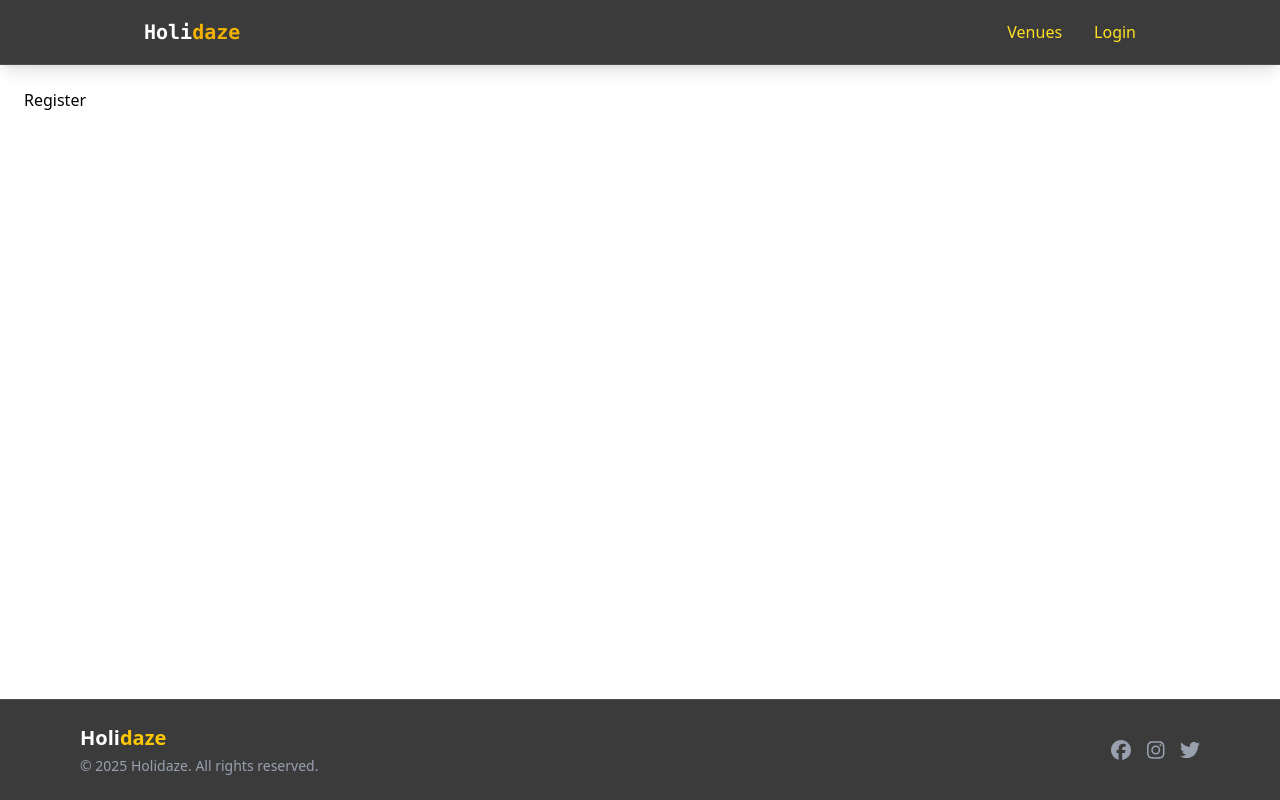
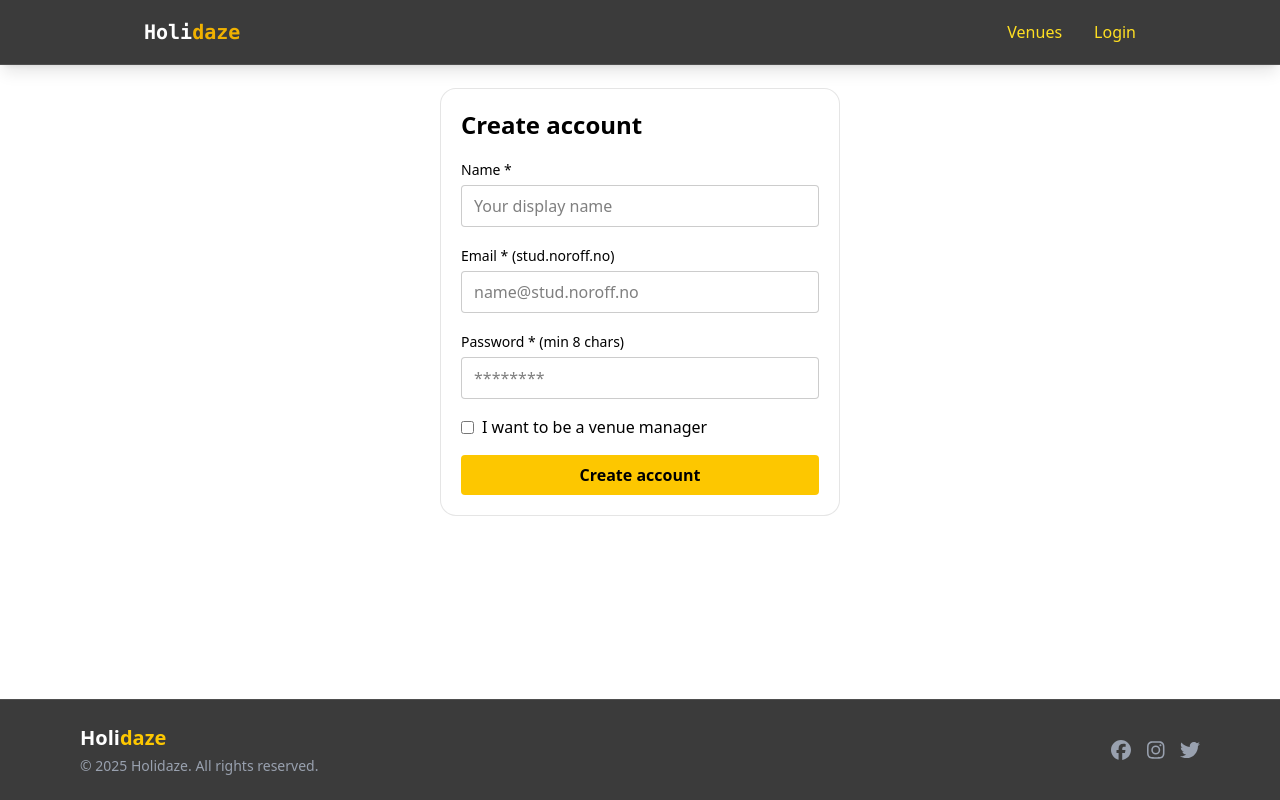
Before and after one commit to Johanf92/Project-Exam-2, a React (Vite) app in the folder exam-ca-2/: page /register in a window 1280 px wide. Built offline with nearby package versions, Linux system fonts and the light colour scheme.

Commit message:
working registration from login page

```diff
--- a/exam-ca-2/src/lib/auth.js
+++ b/exam-ca-2/src/lib/auth.js
@@ -1,4 +1,5 @@
 import { jfetch } from "./apiClients";
+import { API_BASE } from "./config.js";
 
 export function login({ email, password }) {
   return jfetch("/auth/login", {
@@ -14,3 +15,26 @@ export function createApiKey({ accessToken, name = "Holidaze FE" }) {
     body: JSON.stringify({ name }),
   });
 }
+
+/**
+ * Register a new user
+ * payload: { name, email, password, venueManager?: boolean }
+ * Noroff v2: POST /auth/register
+ */
+export function register({ name, email, password, venueManager = false }) {
+  return fetch(`${API_BASE}/auth/register`, {
+    method: "POST",
+    headers: {
+      "content-type": "application/json",
+    },
+    body: JSON.stringify({ name, email, password, venueManager }),
+  }).then(async (r) => {
+    const data = await r.json().catch(() => ({}));
+    if (!r.ok) {
+      const message =
+        data?.errors?.[0]?.message || data?.message || r.statusText;
+      throw new Error(message);
+    }
+    return { data };
+  });
+}
--- a/exam-ca-2/src/pages/Dashboard.jsx
+++ b/exam-ca-2/src/pages/Dashboard.jsx
@@ -3,7 +3,7 @@ import { useEffect, useMemo, useState } from "react";
 import { Link } from "react-router-dom";
 import { getAccessToken, getApiKey } from "../lib/session.js";
 import { getProfile, updateAvatar, updateProfile } from "../lib/profiles.js";
-import { deleteVenue } from "../lib/venues.js";
+import { deleteVenue, getVenueById } from "../lib/venues.js";
 import Modal from "../components/Modal.jsx";
 
 export default function Dashboard() {
@@ -12,16 +12,23 @@ export default function Dashboard() {
   const [err, setErr] = useState("");
   const [busy, setBusy] = useState(false);
 
-  // Avatar modal state
+  // Avatar modal
   const [avatarOpen, setAvatarOpen] = useState(false);
   const [avatarUrl, setAvatarUrl] = useState("");
 
-  // Confirm disable-manager modal
+  // Manager disable confirm
   const [confirmOffOpen, setConfirmOffOpen] = useState(false);
 
-  // Confirm delete venue modal
+  // Delete venue confirm
   const [deleteOpen, setDeleteOpen] = useState(false);
   const [venueToDelete, setVenueToDelete] = useState(null);
+
+  // View bookings modal
+  const [bookingsOpen, setBookingsOpen] = useState(false);
+  const [bookingsVenue, setBookingsVenue] = useState(null); // { id, name }
+  const [bookingsList, setBookingsList] = useState([]);
+  const [bookingsLoading, setBookingsLoading] = useState(false);
+  const [bookingsErr, setBookingsErr] = useState("");
 
   const accessToken = getAccessToken();
   const apiKey = getApiKey();
@@ -163,6 +170,31 @@ export default function Dashboard() {
     }
   }
 
+  // Open "View bookings" modal for a venue
+  async function openBookingsForVenue(v) {
+    setBookingsVenue({ id: v.id, name: v.name });
+    setBookingsOpen(true);
+    setBookingsErr("");
+    setBookingsList([]);
+    try {
+      setBookingsLoading(true);
+      const res = await getVenueById({
+        id: v.id,
+        accessToken,
+        apiKey,
+        includeBookings: true,
+      });
+      const list = (res?.data?.bookings || [])
+        .slice()
+        .sort((a, b) => new Date(a.dateFrom) - new Date(b.dateFrom));
+      setBookingsList(list);
+    } catch (e) {
+      setBookingsErr(e.message || "Failed to fetch bookings");
+    } finally {
+      setBookingsLoading(false);
+    }
+  }
+
   if (loading) return <div className="p-6 text-black">Loading dashboard…</div>;
   if (err) return <div className="p-6 text-red-600">{err}</div>;
   if (!profile) return <div className="p-6 text-black">No profile</div>;
@@ -301,7 +333,7 @@ export default function Dashboard() {
                   Guests: {v.maxGuests} • Price: {v.price}
                 </div>
 
-                <div className="mt-3 flex gap-2">
+                <div className="mt-3 flex flex-wrap gap-2">
                   <Link
                     to={`/venues/${v.id}/edit`}
                     className="px-3 py-1.5 rounded border border-black/20 text-black text-sm"
@@ -316,6 +348,12 @@ export default function Dashboard() {
                     className="px-3 py-1.5 rounded bg-black text-white text-sm"
                   >
                     Delete
+                  </button>
+                  <button
+                    onClick={() => openBookingsForVenue(v)}
+                    className="px-3 py-1.5 rounded border border-black/20 text-black text-sm"
+                  >
+                    View bookings
                   </button>
                 </div>
               </article>
@@ -417,6 +455,48 @@ export default function Dashboard() {
           be undone.
         </p>
       </Modal>
+
+      {/* View Bookings for a Venue Modal */}
+      <Modal
+        open={bookingsOpen}
+        onClose={() => setBookingsOpen(false)}
+        title={bookingsVenue ? `Bookings — ${bookingsVenue.name}` : "Bookings"}
+        actions={
+          <>
+            <button
+              className="px-3 py-2 rounded border border-black/20 text-black"
+              onClick={() => setBookingsOpen(false)}
+            >
+              Close
+            </button>
+          </>
+        }
+      >
+        {bookingsLoading && <div className="text-black">Loading…</div>}
+        {bookingsErr && <div className="text-red-600">{bookingsErr}</div>}
+        {!bookingsLoading &&
+          !bookingsErr &&
+          (bookingsList.length ? (
+            <div className="space-y-2">
+              {bookingsList.map((b) => (
+                <div
+                  key={b.id}
+                  className="border border-black/10 rounded p-2 text-sm"
+                >
+                  <div className="text-black font-medium">
+                    {new Date(b.dateFrom).toISOString().slice(0, 10)} →{" "}
+                    {new Date(b.dateTo).toISOString().slice(0, 10)}
+                  </div>
+                  <div className="text-black/80">Guests: {b.guests}</div>
+                  {/* If API includes customer info in booking, render it here */}
+                  {/* <div className="text-black/60">By: {b.customer?.name}</div> */}
+                </div>
+              ))}
+            </div>
+          ) : (
+            <div className="text-black/70">No bookings yet for this venue.</div>
+          ))}
+      </Modal>
     </div>
   );
 }
--- a/exam-ca-2/src/pages/Login.jsx
+++ b/exam-ca-2/src/pages/Login.jsx
@@ -58,6 +58,17 @@ export default function Login() {
       >
         {busy ? "Signing in…" : "Login"}
       </button>
+
+      <div className="text-center mt-4">
+        <span className="text-black/70 text-sm">Don’t have an account?</span>{" "}
+        <button
+          type="button"
+          onClick={() => nav("/register")}
+          className="text-sm font-semibold text-yellow-600 hover:underline"
+        >
+          Register here
+        </button>
+      </div>
     </form>
   );
 }
--- a/exam-ca-2/src/pages/Register.jsx
+++ b/exam-ca-2/src/pages/Register.jsx
@@ -1,3 +1,125 @@
+import { useState } from "react";
+import { useNavigate } from "react-router-dom";
+import { register, login, createApiKey } from "../lib/auth.js";
+
+const NOROFF_DOMAIN = "@stud.noroff.no";
+
 export default function Register() {
-  return <div className="p-6">Register</div>;
+  const [name, setName] = useState("");
+  const [email, setEmail] = useState("");
+  const [venueManager, setVenueManager] = useState(false);
+  const [password, setPassword] = useState("");
+  const [busy, setBusy] = useState(false);
+  const [err, setErr] = useState("");
+  const nav = useNavigate();
+
+  function validate() {
+    if (!name.trim()) return "Name is required.";
+    if (!email.trim()) return "Email is required.";
+    if (!email.toLowerCase().endsWith(NOROFF_DOMAIN)) {
+      return `Email must end with ${NOROFF_DOMAIN}`;
+    }
+    if (!password || password.length < 8)
+      return "Password must be at least 8 characters.";
+    return "";
+  }
+
+  async function onSubmit(e) {
+    e.preventDefault();
+    setErr("");
+    const msg = validate();
+    if (msg) return setErr(msg);
+
+    try {
+      setBusy(true);
+      // 1) Register
+      await register({
+        name: name.trim(),
+        email: email.trim(),
+        password,
+        venueManager,
+      });
+
+      // 2) Auto-login
+      const { data } = await login({ email, password });
+      const accessToken = data?.accessToken;
+      localStorage.setItem("accessToken", accessToken);
+      localStorage.setItem("profileName", data?.name);
+
+      // 3) Create API key and store
+      const keyResp = await createApiKey({ accessToken, name: "Holidaze FE" });
+      const apiKey = keyResp?.data?.key;
+      localStorage.setItem("apiKey", apiKey);
+
+      // notify listeners (navbar/mobile)
+      window.dispatchEvent(new Event("auth:changed"));
+
+      // 4) Go to dashboard (or home)
+      nav("/dashboard");
+    } catch (e) {
+      setErr(e.message || "Registration failed");
+    } finally {
+      setBusy(false);
+    }
+  }
+
+  return (
+    <div className="p-6 max-w-md mx-auto">
+      <form
+        onSubmit={onSubmit}
+        className="space-y-4 border border-black/10 rounded-2xl bg-white p-5"
+      >
+        <h1 className="text-2xl font-bold text-black">Create account</h1>
+        {err && <div className="text-red-600">{err}</div>}
+
+        <label className="block text-black">
+          <span className="text-sm">Name *</span>
+          <input
+            className="mt-1 w-full border border-black/20 bg-white text-black px-3 py-2 rounded"
+            value={name}
+            onChange={(e) => setName(e.target.value)}
+            placeholder="Your display name"
+          />
+        </label>
+
+        <label className="block text-black">
+          <span className="text-sm">Email * (stud.noroff.no)</span>
+          <input
+            type="email"
+            className="mt-1 w-full border border-black/20 bg-white text-black px-3 py-2 rounded"
+            value={email}
+            onChange={(e) => setEmail(e.target.value)}
+            placeholder={`name${NOROFF_DOMAIN}`}
+          />
+        </label>
+
+        <label className="block text-black">
+          <span className="text-sm">Password * (min 8 chars)</span>
+          <input
+            type="password"
+            className="mt-1 w-full border border-black/20 bg-white text-black px-3 py-2 rounded"
+            value={password}
+            onChange={(e) => setPassword(e.target.value)}
+            placeholder="********"
+          />
+        </label>
+
+        <label className="inline-flex items-center gap-2 text-black">
+          <input
+            type="checkbox"
+            checked={venueManager}
+            onChange={(e) => setVenueManager(e.target.checked)}
+          />
+          <span>I want to be a venue manager</span>
+        </label>
+
+        <button
+          disabled={busy}
+          className="w-full px-4 py-2 rounded bg-yellow-400 text-black font-semibold disabled:opacity-60"
+        >
+          {busy ? "Creating…" : "Create account"}
+        </button>
+      </form>
+    </div>
+  );
 }
```
